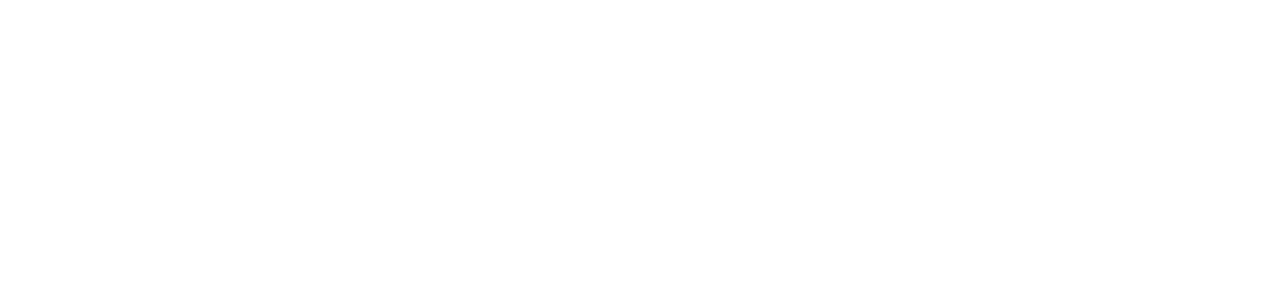
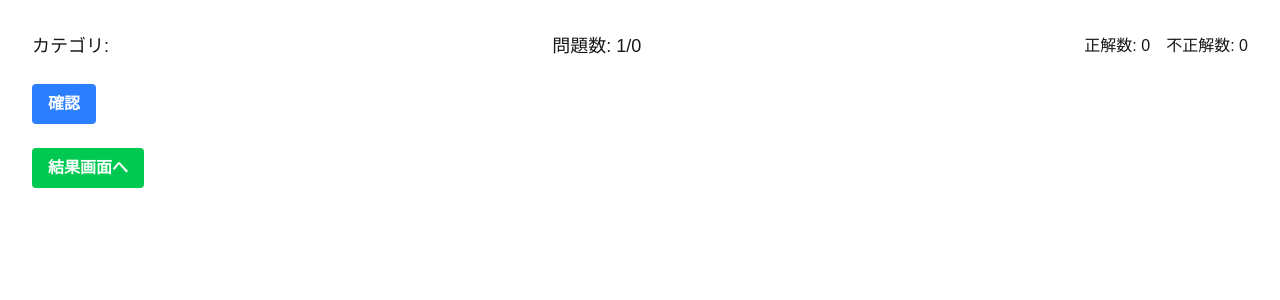
Before and after one commit to hhhtak/next-multiple-choice-questions, a Next.js app: page /questions in a window 1280 px wide. Before the commit this address had no page. Shown: the top 300 px of the page. Built offline with nearby package versions, Linux system fonts and the light colour scheme.

Commit message:
結果画面に遷移するボタンを追加

```diff
--- a/src/app/questions/page.tsx
+++ b/src/app/questions/page.tsx
@@ -77,13 +77,13 @@
   correctAnswer,
   memo,
   handleNextQuestion,
-  selectedAnswer, // 追加
+  selectedAnswer,
 }: {
   isCorrect: boolean;
   correctAnswer: string;
   memo: string;
   handleNextQuestion: () => void;
-  selectedAnswer: string | null; // 追加
+  selectedAnswer: string | null;
 }) => {
   return (
     <div className="mt-4 p-4 border border-gray-300 rounded-lg shadow-md bg-gray-100">
@@ -95,7 +95,7 @@
         )}
       </p>
       <p className="mb-2 text-black">
-        <span className="font-bold">あなたの回答:</span> {selectedAnswer} {/* 追加 */}
+        <span className="font-bold">あなたの回答:</span> {selectedAnswer}
       </p>
       <p className="mb-2 text-black">
         <span className="font-bold">正解:</span> {correctAnswer}
@@ -117,7 +117,7 @@
 
 const QuestionScreen = () => {
   const [questionData] = useAtom(questionDataAtom);
-  const [startQuestionIndex] = useAtom(startQuestionIndexAtom); // 開始位置を取得
+  const [startQuestionIndex] = useAtom(startQuestionIndexAtom);
   const [currentIndex, setCurrentIndex] = useAtom(currentIndexAtom);
   const [correctCount] = useAtom(correctCountAtom);
   const [wrongCount] = useAtom(wrongCountAtom);
@@ -130,16 +130,13 @@
   const [isAnswered, setIsAnswered] = useState(false);
   const [isChecked, setIsChecked] = useState(false);
 
-  // 開始位置以降の問題を抽出
   const filteredQuestionData = useMemo(() => {
     return questionData.slice(startQuestionIndex);
   }, [questionData, startQuestionIndex]);
 
-  // 現在の問題を取得
   const currentQuestion = filteredQuestionData[currentIndex];
   const totalQuestions = filteredQuestionData?.length || 0;
 
-  // 選択肢をシャッフルし、メモ化
   const shuffledOptions = useMemo(() => {
     if (!currentQuestion) return [];
     const options = [
@@ -161,11 +158,10 @@
         incrementCorrect();
       } else {
         incrementWrong();
-        // 不正解の場合、間違った問題を wrongQuestionsAtom に追加
         setWrongQuestions((prevWrongQuestions) => [
           ...prevWrongQuestions,
           {
-            id: Date.now(), // 一意なIDを生成
+            id: Date.now(),
             question: currentQuestion.question,
             selectedAnswer: selectedAnswer,
             correctAnswer: currentQuestion.answer,
@@ -184,15 +180,10 @@
     setCurrentIndex((prev) => prev + 1);
   };
 
-  if (!currentQuestion) {
-    router.push("/questions/result");
-    return null;
-  }
-
   return (
     <div className="p-4">
       <div className="flex justify-between items-center mb-6">
-        <p className="text-lg">カテゴリ: {currentQuestion.category}</p>
+        <p className="text-lg">カテゴリ: {currentQuestion?.category}</p>
         <p className="text-lg">
           問題数: {currentIndex + 1}/{totalQuestions}
         </p>
@@ -202,7 +193,7 @@
         </div>
       </div>
       <div className="mb-6">
-        <Question question={currentQuestion.question} />
+        <Question question={currentQuestion?.question || ""} />
       </div>
       <div className="mb-6">
         <AnswerOptions
@@ -223,13 +214,22 @@
       </div>
       {isAnswered && (
         <AnswerResult
-          isCorrect={selectedAnswer === currentQuestion.answer}
-          correctAnswer={currentQuestion.answer}
-          memo={currentQuestion.memo}
+          isCorrect={selectedAnswer === currentQuestion?.answer}
+          correctAnswer={currentQuestion?.answer || ""}
+          memo={currentQuestion?.memo || ""}
           handleNextQuestion={handleNextQuestion}
-          selectedAnswer={selectedAnswer} // 追加
+          selectedAnswer={selectedAnswer}
         />
       )}
+      {/* 結果画面へのボタンを追加 */}
+      <div className="mt-6">
+        <button
+          onClick={() => router.push("/questions/result")}
+          className="bg-green-500 hover:bg-green-700 text-white font-bold py-2 px-4 rounded"
+        >
+          結果画面へ
+        </button>
+      </div>
     </div>
   );
 };
```
